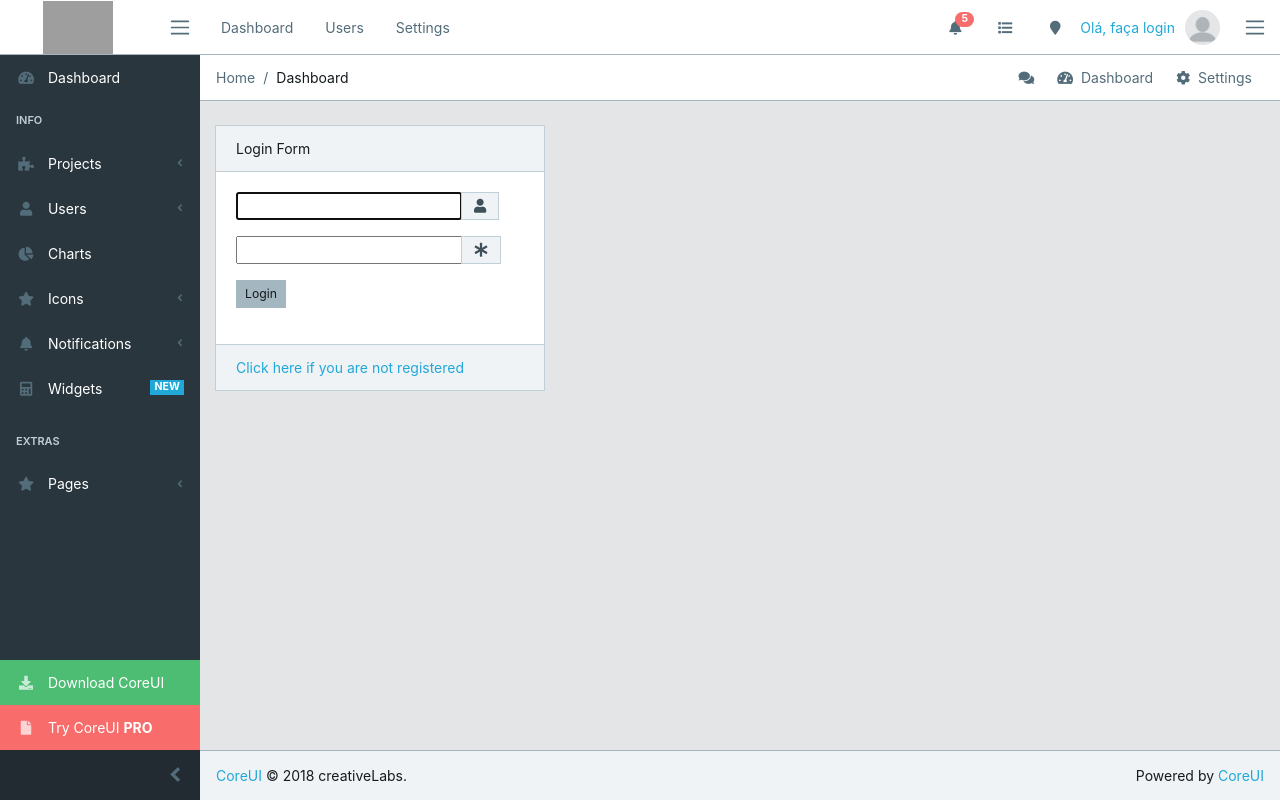
After one commit to srintellikgh/project-management-system, a Django app: page /login/ in a window 1280 px wide. The commit adds this page. Run offline with Django 3.2, Linux system fonts and the light colour scheme; some libraries are stand-ins or nearby versions; some web fonts are replaced; grey boxes are pictures that could not be loaded.

Commit message:
Login implemented

```diff
--- a/core/templates/core/base.html
+++ b/core/templates/core/base.html
@@ -88,9 +88,16 @@
       <li class="nav-item d-md-down-none">
         <a class="nav-link" href="#"><i class="fa fa-map-marker"></i></a>
       </li>
+      {% if user.is_authenticated %}
+      <li class="text-muted">Olá, {{ user.first_name }}</li>
+      {% else %}
+      <li class="text-muted">
+        <a href="{% url 'core:login' %}">Olá, faça login</a>
+      </li>
+      {% endif %}
       <li class="nav-item dropdown">
         <a class="nav-link" data-toggle="dropdown" href="#" role="button" aria-haspopup="true" aria-expanded="false">
-          <img src="img/avatars/6.jpg" class="img-avatar" alt="admin@bootstrapmaster.com">
+          <img src="{% static 'core/img/avatar/blank_profile.png' %}" class="img-avatar" alt="{{ user }}">
         </a>
         <div class="dropdown-menu dropdown-menu-right">
           <div class="dropdown-header text-center">
@@ -109,7 +116,7 @@
           <a class="dropdown-item" href="#"><i class="fa fa-file"></i> Projects<span class="badge badge-primary">42</span></a>
           <div class="divider"></div>
           <a class="dropdown-item" href="#"><i class="fa fa-shield"></i> Lock Account</a>
-          <a class="dropdown-item" href="#"><i class="fa fa-lock"></i> Logout</a>
+          <a class="dropdown-item" href="{% url 'core:logout' %}"><i class="fa fa-lock"></i> Logout</a>
         </div>
       </li>
     </ul>
--- a/core/urls.py
+++ b/core/urls.py
@@ -1,9 +1,12 @@
 from django.urls import path
+from django.contrib.auth.views import LoginView
 from . import views
 
 app_name = 'core'
 
 urlpatterns = [
     path('', views.index, name='index'),
+    path('login/', views.login_view, name='login'),
+    path('logout/', views.logout_view, name='logout'),
     path('model/', views.model, name='model'),
 ]
--- a/core/views.py
+++ b/core/views.py
@@ -1,8 +1,15 @@
 from django.shortcuts import render
+from django.shortcuts import redirect
 from django.contrib.auth.models import User
+from django.contrib.auth.forms import AuthenticationForm
+from django.contrib.auth import login, logout
+from django.contrib.auth import authenticate
+from django.urls import reverse
+from django.http import HttpResponseRedirect
 from register.models import Company
 from register.models import Project
 from projects.models import Task
+from django.contrib.auth import login
 
 # Create your views here.
 def index(request):
@@ -20,5 +27,28 @@ def index(request):
     }
     return render(request, 'core/index.html', context)
 
+
 def model(request):
     return render(request, 'core/model.html')
+
+
+def login_view(request):
+    if request.method == 'POST':
+        form = AuthenticationForm(data=request.POST)
+        if form.is_valid():
+            authenticated_user = authenticate(username=request.POST['username'], password=request.POST['password'])
+            login(request, authenticated_user)
+            print('aqui é POST')
+            return redirect('core:index')
+        else:
+            print('o form não é válido')
+            return render(request, 'register/login.html', {'login_form':form})
+    else:
+        print('aqui não é POST')
+        form = AuthenticationForm()
+    return render(request, 'register/login.html', {'login_form':form})
+
+
+def logout_view(request):
+    logout(request)
+    return HttpResponseRedirect(reverse('core:index'))
--- /dev/null
+++ b/register/templates/register/login.html
@@ -0,0 +1,49 @@
+{% extends 'core/base.html' %}
+{% load staticfiles %}
+
+{% block content %}
+<div class="container">
+    <div class="row">
+        <div class="col-sm-4">
+            <div class="card">
+                <div class="card-header">
+                Login Form
+                </div>
+                <div class="card-body">
+                    <form method="post" action="{% url 'core:login' %}">
+                         {% csrf_token %}
+                        <div class="form-group">
+                            <div class="input-group">
+                                {{ login_form.username }}
+                                <div class="input-group-append">
+                                    <span class="input-group-text"><i class="fa fa-user"></i></span>
+                                </div>
+
+                            </div>
+                        </div>
+                        <div class="form-group">
+                            <div class="input-group">
+                                {{ login_form.password }}
+                                <div class="input-group-append">
+                                    <span class="input-group-text"><i class="fa fa-asterisk"></i></span>
+                                </div>
+                            </div>
+                        </div>
+                        {% if login_form.errors %}
+                        <div class="alert alert-danger" role="alert">
+                            Wrong username or password
+                        </div>
+                        {% endif %}
+                        <div class="form-group form-actions">
+                            <button type="submit" class="btn btn-sm btn-secondary">Login</button>
+                        </div>
+                    </form>
+                </div>
+                <div class="card-footer">
+                    <a href="{% url 'register:new-user' %}">Click here if you are not registered</a>
+                </div>
+            </div>
+        </div>
+    </div>
+</div>
+{% endblock %}
--- a/register/templates/register/reg_form.html
+++ b/register/templates/register/reg_form.html
@@ -3,6 +3,9 @@
 
 {% block content %}
 <div class="container">
+
+
+
   {% if created %}
       <div class="alert alert-success alert-dismissible fade show" role="alert">
           <button type="button" class="close" data-dismiss="alert" aria-label="Close">
@@ -11,7 +14,6 @@
           Parabéns, seu usuário foi criado!
       </div>
   {% else %}
-    <div class="row">
         <div class="col-sm-6">
             <div class="card">
                 <div class="card-header">
--- a/register/templates/register/users.html
+++ b/register/templates/register/users.html
@@ -2,7 +2,6 @@
 {% load staticfiles %}
 
 {% block content %}
-
 <div class="container-fluid">
     <div class="animated fade-in">
         <div class="row">
@@ -54,7 +53,7 @@
                                 </div>
                             </td>
                             <td class="text-center">
-                                <i class="fa fa-cc-stripe" style="font-size:24px"></i>
+                                <span class="badge badge-pill badge-dark">{{ user.tasks_count }}</span>
                             </td>
                             <td>
                                 <div class="small text-muted">Last login</div>
--- a/register/views.py
+++ b/register/views.py
@@ -1,6 +1,8 @@
 from django.shortcuts import render
 from django.contrib.auth.models import User
+from django.contrib.auth import login, authenticate
 from .forms import RegistrationForm
+
 
 # Create your views here.
 def register(request):
@@ -8,8 +10,9 @@ def register(request):
         form = RegistrationForm(request.POST)
         context = {'form':form}
         if form.is_valid():
-            form.save()
+            user = form.save()
             created = True
+            login(request, user, backend='django.contrib.auth.backends.ModelBackend')
             context = {'created' : created}
             return render(request, 'register/reg_form.html', context)
         else:
@@ -21,6 +24,7 @@ def register(request):
         }
         return render(request, 'register/reg_form.html', context)
 
+
 def usersView(request):
     users = User.objects.all()
     context = {
```
Also changed, not shown: core/static/core/img/avatar/blank_profile.png (added), db.sqlite3, register/models.py (line endings or trailing spaces), 1 other file.
